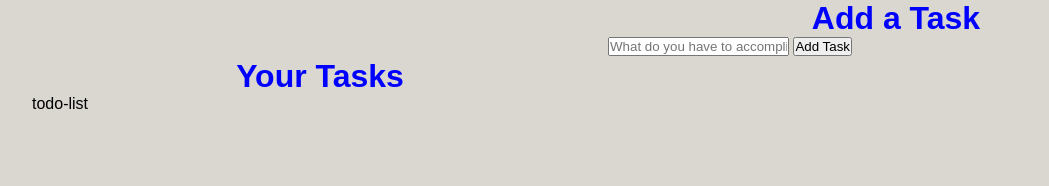
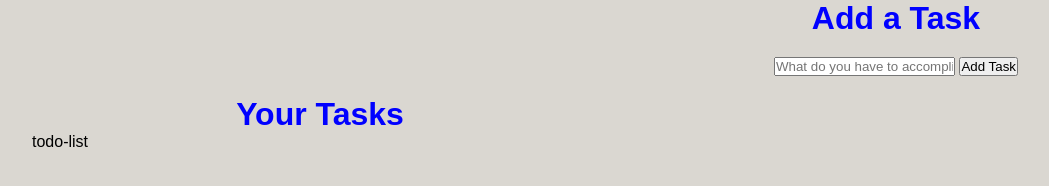
Before and after one commit to jashook828/todo-list-project, a plain HTML site: page index.html in a window 1280 px wide. Shown: the whole page, without its empty margins (32-1081 px from the left). Drawn offline with Linux system fonts and the light colour scheme.

Commit message:
Update styles.css

```diff
--- a/styles.css
+++ b/styles.css
@@ -10,7 +10,6 @@ body{
     color: black;
     font-family: Arial, Helvetica, sans-serif;
 }
-
 h1{
     color: blue;
     text-align: center;
@@ -30,3 +29,7 @@ h1{
     padding: 2.5%;
     float:right;
 }
+#todo-form{
+    margin: 20px auto 20px auto;
+    text-align: center;
+}
```
